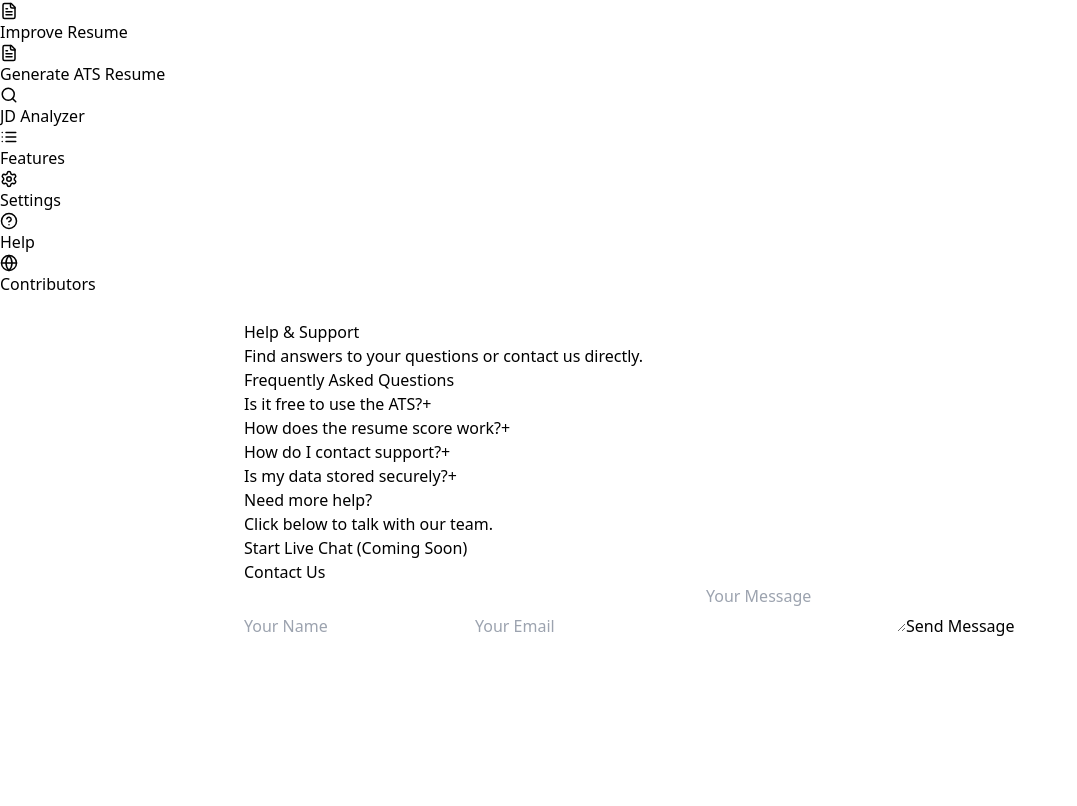
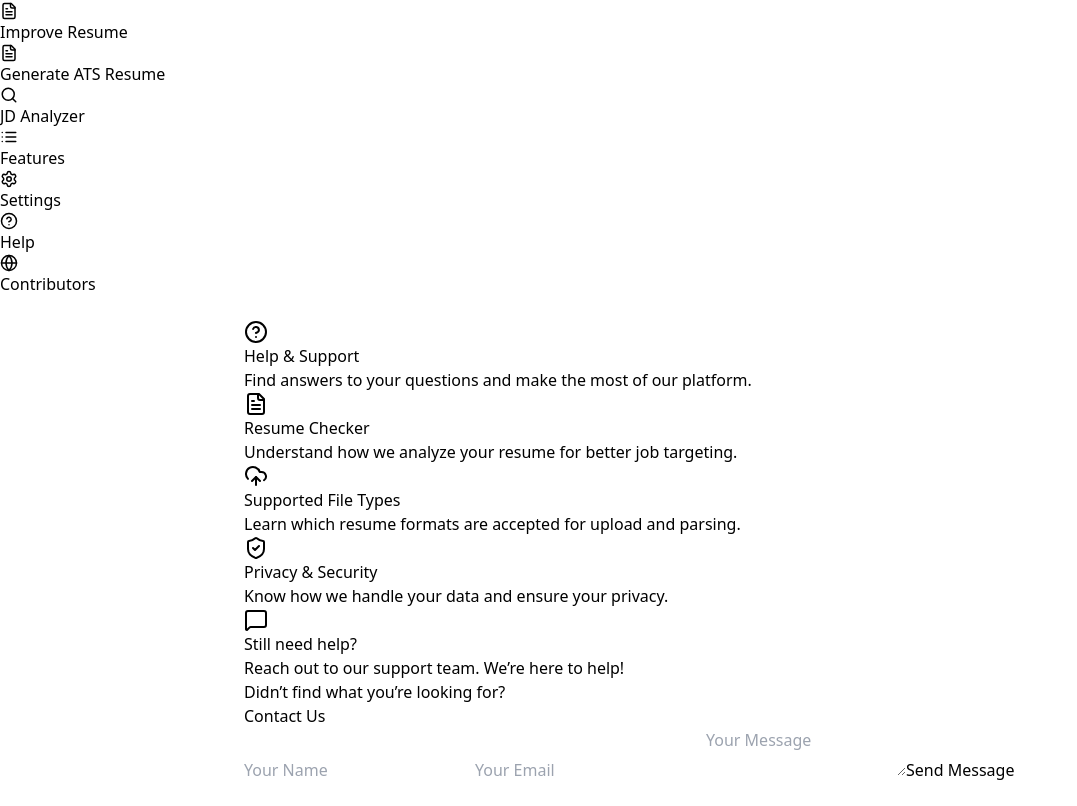
Before and after one commit to Madhesh-GitHub/CVortex, a React (Vite) app in the folder frontend/: page /app/help in a window 1280 px wide. Shown: the part 1744-2550 px from the top of the page, without its empty margins (0-1077 px from the left). Before the commit the page ends 2406 px from the top, so only its background shows below. Built offline with nearby package versions, Linux system fonts and the light colour scheme; no server answers.

Commit message:
help page and feature page

```diff
--- a/frontend/src/App.jsx
+++ b/frontend/src/App.jsx
@@ -32,6 +32,7 @@ import ResumeGuide from './pages/ResumeGuide'
 import JDAnalyzer from './pages/JDAnalyzer'
 import UserBlogDashboard from './pages/UserBlogDashboard';
 import Help from './pages/Help';
+import Features from './pages/Features'
 import Setting from './pages/Setting'
 import { Navigate } from "react-router-dom";
 import { ResumeBuilderProvider } from './contexts/ResumeBuilderContext';
@@ -65,6 +66,7 @@ const App = () => {
           <Route path="improve" element={<ImproveResume />} />
           <Route path="generate-ats-resume" element={<GenerateAtsResume />} />
           <Route path="help" element={<Help/>}/>
+          <Route path="features" element={<Features/>}/>
           <Route path="settings" element={<Setting/>}/>
         </Route>
 
--- /dev/null
+++ b/frontend/src/pages/Features.jsx
@@ -0,0 +1,92 @@
+import { motion } from "framer-motion";
+import { BadgeCheck, Brain, FileText, Sparkles, ShieldCheck, Wand2 } from "lucide-react";
+
+const features = [
+  {
+    title: "AI Resume Scoring",
+    icon: <Brain size={28} className="text-white" />,
+    description: "Intelligent scoring system tailored to job market standards.",
+    color: "bg-gradient-to-tr from-indigo-500 to-purple-500",
+  },
+  {
+    title: "Smart Resume Tips",
+    icon: <Sparkles size={28} className="text-white" />,
+    description: "Instant improvement tips powered by machine learning.",
+    color: "bg-gradient-to-tr from-pink-500 to-rose-500",
+  },
+  {
+    title: "Secure Upload & Parse",
+    icon: <ShieldCheck size={28} className="text-white" />,
+    description: "Your resume data is safe and parsed with precision.",
+    color: "bg-gradient-to-tr from-teal-500 to-green-500",
+  },
+  {
+    title: "One-click Preview",
+    icon: <FileText size={28} className="text-white" />,
+    description: "Preview changes in real-time without reloading.",
+    color: "bg-gradient-to-tr from-yellow-500 to-orange-500",
+  },
+  {
+    title: "Magic Resume Builder",
+    icon: <Wand2 size={28} className="text-white" />,
+    description: "Build your resume in minutes with our guided builder.",
+    color: "bg-gradient-to-tr from-cyan-500 to-sky-500",
+  },
+  {
+    title: "ATS Friendly Checker",
+    icon: <BadgeCheck size={28} className="text-white" />,
+    description: "Check if your resume passes Applicant Tracking Systems.",
+    color: "bg-gradient-to-tr from-fuchsia-500 to-violet-500",
+  },
+];
+
+const fadeUp = {
+  hidden: { opacity: 0, y: 30 },
+  visible: (i) => ({
+    opacity: 1,
+    y: 0,
+    transition: { delay: i * 0.2, duration: 0.6 },
+  }),
+};
+
+export default function Features() {
+  return (
+     <div className="mx-auto pt-6 mt-10">
+    {/* <section className="bg-white py-20 px-6 md:px-20 relative overflow-hidden"> */}
+      <div className="text-center mb-16">
+        <motion.h2
+          className="text-4xl font-bold text-gray-800"
+          initial={{ opacity: 0, y: -20 }}
+          animate={{ opacity: 1, y: 0 }}
+          transition={{ duration: 0.6 }}
+        >
+          Why Choose Our Resume Tool?
+        </motion.h2>
+        <p className="text-gray-500 mt-4 max-w-xl mx-auto">
+          Unlock powerful features designed to maximize your hiring potential.
+        </p>
+      </div>
+
+      <div className="grid grid-cols-1 sm:grid-cols-2 lg:grid-cols-3 gap-10">
+        {features.map((feature, i) => (
+          <motion.div
+            key={i}
+            custom={i}
+            variants={fadeUp}
+            initial="hidden"
+            whileInView="visible"
+            viewport={{ once: true }}
+            className="bg-gray-50 p-6 rounded-2xl shadow-md hover:shadow-lg transition duration-300 border border-gray-200"
+          >
+            <div className={`w-12 h-12 flex items-center justify-center rounded-xl mb-4 ${feature.color}`}>
+              {feature.icon}
+            </div>
+            <h3 className="text-xl font-semibold text-gray-800 mb-2">{feature.title}</h3>
+            <p className="text-gray-500">{feature.description}</p>
+          </motion.div>
+        ))}
+      </div>
+    {/* </section> */}
+    </div>
+  );
+}
--- a/frontend/src/pages/Help.jsx
+++ b/frontend/src/pages/Help.jsx
@@ -1,107 +1,125 @@
 import React, { useState } from "react";
+import {
+  HelpCircle,
+  MessageSquare,
+  FileText,
+  ShieldCheck,
+  UploadCloud,
+} from "lucide-react";
 
-const faqs = [
+const topics = [
   {
-    question: "Is it free to use the ATS?",
-    answer: "Yes, our ATS is completely free to use with unlimited resume checks.",
+    icon: <FileText className="w-6 h-6 text-indigo-600" />,
+    title: "Resume Checker",
+    desc: "Understand how we analyze your resume for better job targeting.",
   },
   {
-    question: "How does the resume score work?",
-    answer: "The resume score is based on keyword relevance, formatting, length, and ATS compatibility.",
+    icon: <UploadCloud className="w-6 h-6 text-indigo-600" />,
+    title: "Supported File Types",
+    desc: "Learn which resume formats are accepted for upload and parsing.",
   },
   {
-    question: "How do I contact support?",
-    answer: "Scroll to the bottom and use the 'Contact Us' button to reach out via email.",
+    icon: <ShieldCheck className="w-6 h-6 text-indigo-600" />,
+    title: "Privacy & Security",
+    desc: "Know how we handle your data and ensure your privacy.",
   },
   {
-    question: "Is my data stored securely?",
-    answer: "Yes. We use encrypted storage for any saved data and never share your information.",
+    icon: <MessageSquare className="w-6 h-6 text-indigo-600" />,
+    title: "Still need help?",
+    desc: "Reach out to our support team. We’re here to help!",
   },
 ];
 
-const HelpPage = () => {
-  const [activeIndex, setActiveIndex] = useState(null);
+export default function HelpPage() {
   const [formData, setFormData] = useState({ name: "", email: "", message: "" });
-
-  const toggleFAQ = (index) => {
-    setActiveIndex(activeIndex === index ? null : index);
-  };
 
   const handleSubmit = (e) => {
     e.preventDefault();
-    console.log(formData); // Replace with Axios call
-    alert("Your message has been sent!");
+    console.log(formData);
+    alert("Message sent!");
     setFormData({ name: "", email: "", message: "" });
   };
 
   return (
-    <div className="max-w-4xl mx-auto pt-6 mt-10">
-      <h1 className="text-4xl font-bold text-center mb-4 text-blue-600">Help & Support</h1>
-      <p className="text-center mb-10 text-gray-600">Find answers to your questions or contact us directly.</p>
+    <div className="min-h-screen bg-gradient-to-br from-white via-slate-50 to-white px-6 py-16 text-gray-900">
+      <div className="max-w-6xl mx-auto">
+        {/* Header */}
+        <div className="text-center mb-16">
+          <HelpCircle className="mx-auto text-indigo-600 w-10 h-10 mb-4" />
+          <h1 className="text-4xl font-bold tracking-tight">Help & Support</h1>
+          <p className="mt-2 text-gray-600 text-base">
+            Find answers to your questions and make the most of our platform.
+          </p>
+        </div>
 
-      {/* FAQs */}
-      <div className="mb-12">
-        <h2 className="text-2xl font-semibold mb-4">Frequently Asked Questions</h2>
-        {faqs.map((faq, index) => (
-          <div key={index} className="border-b py-3">
-            <button
-              className="w-full text-left flex justify-between items-center text-lg font-medium text-gray-800"
-              onClick={() => toggleFAQ(index)}
+        {/* Topic Cards */}
+        <div className="grid grid-cols-1 md:grid-cols-2 gap-6">
+          {topics.map((topic, index) => (
+            <div
+              key={index}
+              className="bg-white rounded-2xl shadow-sm p-6 hover:shadow-md transition duration-200"
             >
-              {faq.question}
-              <span>{activeIndex === index ? "-" : "+"}</span>
-            </button>
-            {activeIndex === index && <p className="mt-2 text-gray-600">{faq.answer}</p>}
+              <div className="flex items-start gap-4">
+                <div className="p-2 bg-indigo-50 rounded-md">{topic.icon}</div>
+                <div>
+                  <h3 className="text-lg font-semibold text-gray-800">
+                    {topic.title}
+                  </h3>
+                  <p className="text-sm text-gray-600 mt-1">{topic.desc}</p>
+                </div>
+              </div>
             </div>
           ))}
         </div>
 
-      {/* Live Chat Placeholder */}
-      <div className="bg-blue-50 p-6 rounded-xl shadow-sm mb-12 text-center">
-        <h2 className="text-xl font-semibold text-blue-700">Need more help?</h2>
-        <p className="text-gray-700 mt-2 mb-4">Click below to talk with our team.</p>
-        <button className="px-6 py-2 bg-blue-600 text-white rounded-full hover:bg-blue-700 transition">
-          Start Live Chat (Coming Soon)
-        </button>
+        {/* Contact Section */}
+        <div className="mt-20">
+          <div className="text-center mb-6">
+            <p className="text-sm text-gray-500">Didn’t find what you’re looking for?</p>
+            <h2 className="text-2xl font-bold text-gray-800">Contact Us</h2>
           </div>
-
-      {/* Contact Form */}
-      <div>
-        <h2 className="text-2xl font-semibold mb-4">Contact Us</h2>
-        <form onSubmit={handleSubmit} className="grid grid-cols-1 gap-4">
+          <form
+            onSubmit={handleSubmit}
+            className="max-w-3xl mx-auto grid grid-cols-1 gap-4"
+          >
             <input
               type="text"
               placeholder="Your Name"
               required
-            className="p-3 border border-gray-300 rounded-lg"
+              className="p-3 border border-gray-300 rounded-lg focus:outline-none focus:ring-2 focus:ring-indigo-500"
               value={formData.name}
-            onChange={(e) => setFormData({ ...formData, name: e.target.value })}
+              onChange={(e) =>
+                setFormData({ ...formData, name: e.target.value })
+              }
             />
             <input
               type="email"
               placeholder="Your Email"
               required
-            className="p-3 border border-gray-300 rounded-lg"
+              className="p-3 border border-gray-300 rounded-lg focus:outline-none focus:ring-2 focus:ring-indigo-500"
               value={formData.email}
-            onChange={(e) => setFormData({ ...formData, email: e.target.value })}
+              onChange={(e) =>
+                setFormData({ ...formData, email: e.target.value })
+              }
             />
             <textarea
               placeholder="Your Message"
               required
-            className="p-3 border border-gray-300 rounded-lg h-32"
+              className="p-3 border border-gray-300 rounded-lg h-32 focus:outline-none focus:ring-2 focus:ring-indigo-500"
               value={formData.message}
-            onChange={(e) => setFormData({ ...formData, message: e.target.value })}
+              onChange={(e) =>
+                setFormData({ ...formData, message: e.target.value })
+              }
             />
             <button
               type="submit"
-            className="px-6 py-3 bg-green-600 text-white font-semibold rounded-md hover:bg-green-700"
+              className="w-full px-6 py-3 bg-indigo-600 text-white font-semibold rounded-md hover:bg-indigo-700 transition"
             >
               Send Message
             </button>
           </form>
         </div>
       </div>
+    </div>
   );
-};
-
-export default HelpPage;
+}
```
Lines whose indentation alone changed are shown as unchanged.
